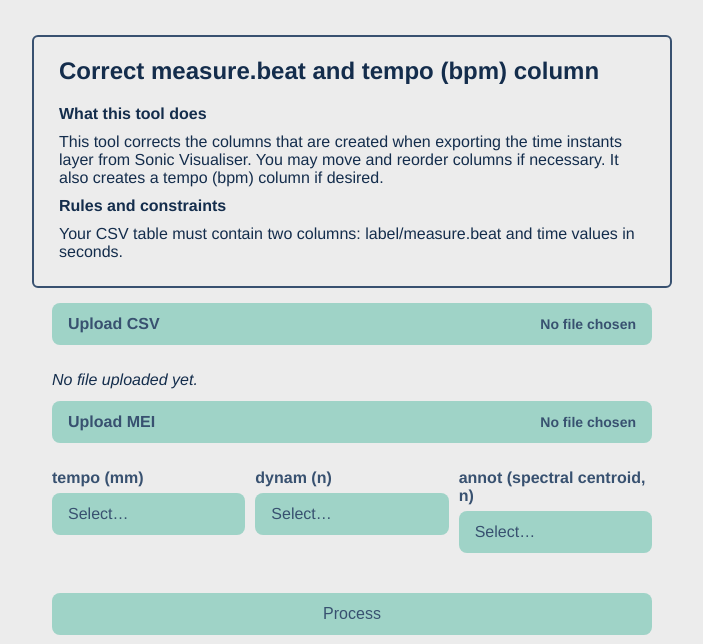
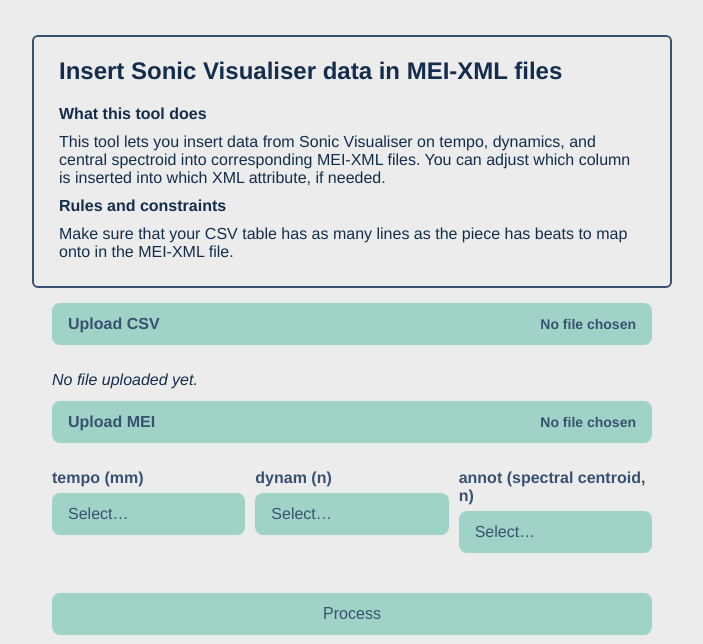
Before and after one commit to cvoncram/Winterreise-data-entry, a FastAPI app: template templates/insert_mei.html in a window 1280 px wide. Shown: the part 42-686 px from the top of the page, without its empty margins (288-991 px from the left). Run offline with FastAPI, Linux system fonts and the light colour scheme; the template is opened without the code that fills it, so the values that code supplies are empty; parts of the project's set-up code (start-up, migrations or seed data) failed here and were passed over.

Commit message:
changed page header (test commit)

```diff
--- a/templates/insert_mei.html
+++ b/templates/insert_mei.html
@@ -2,9 +2,9 @@
 {% block content %}
 
 {{ page_header(
-    "Correct measure.beat and tempo (bpm) column",
-    "This tool corrects the columns that are created when exporting the time instants layer from Sonic Visualiser. You may move and reorder columns if necessary. It also creates a tempo (bpm) column if desired.",
-    "Your CSV table must contain two columns: label/measure.beat and time values in seconds."
+    "Insert Sonic Visualiser data in MEI-XML files",
+    "This tool lets you insert data from Sonic Visualiser on tempo, dynamics, and central spectroid into corresponding MEI-XML files. You can adjust which column is inserted into which XML attribute, if needed.",
+    "Make sure that your CSV table has as many lines as the piece has beats to map onto in the MEI-XML file."
 ) }}
 
 <form id="insert-mei-form" enctype="multipart/form-data">
```
